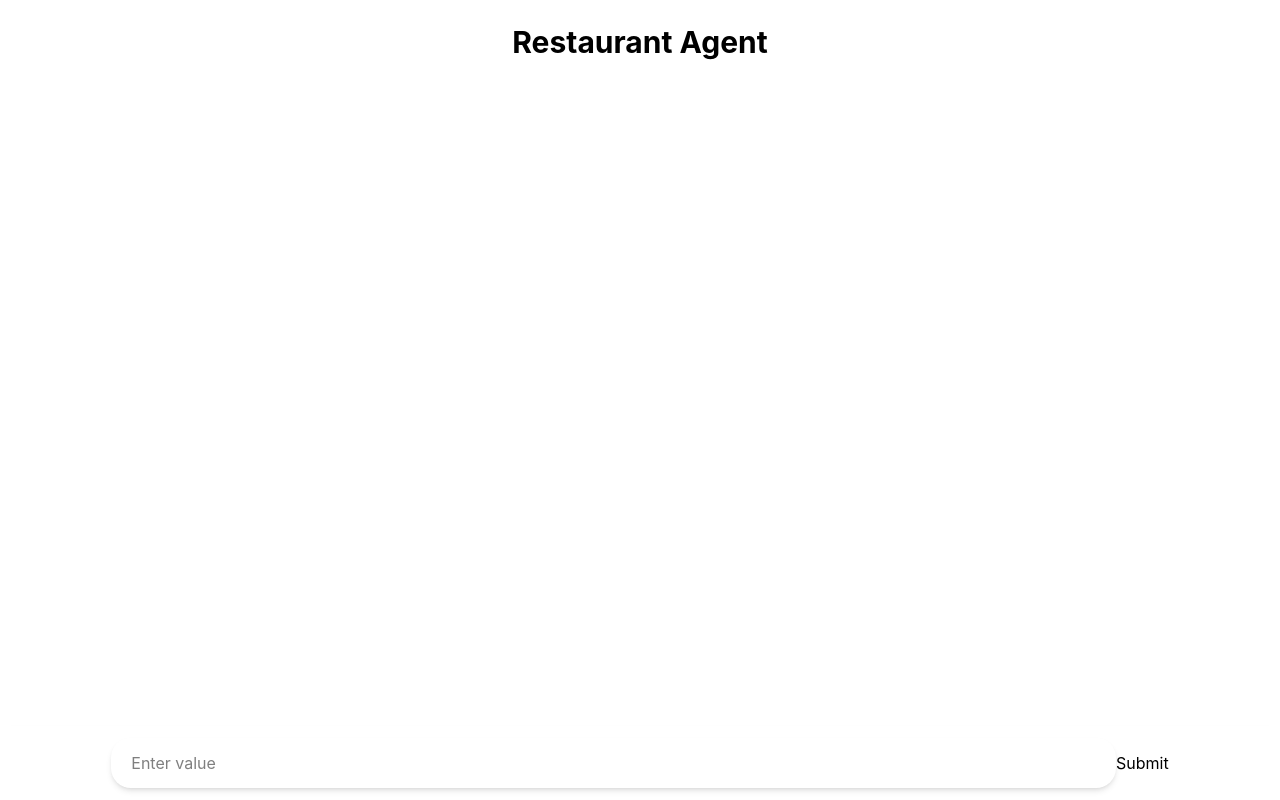
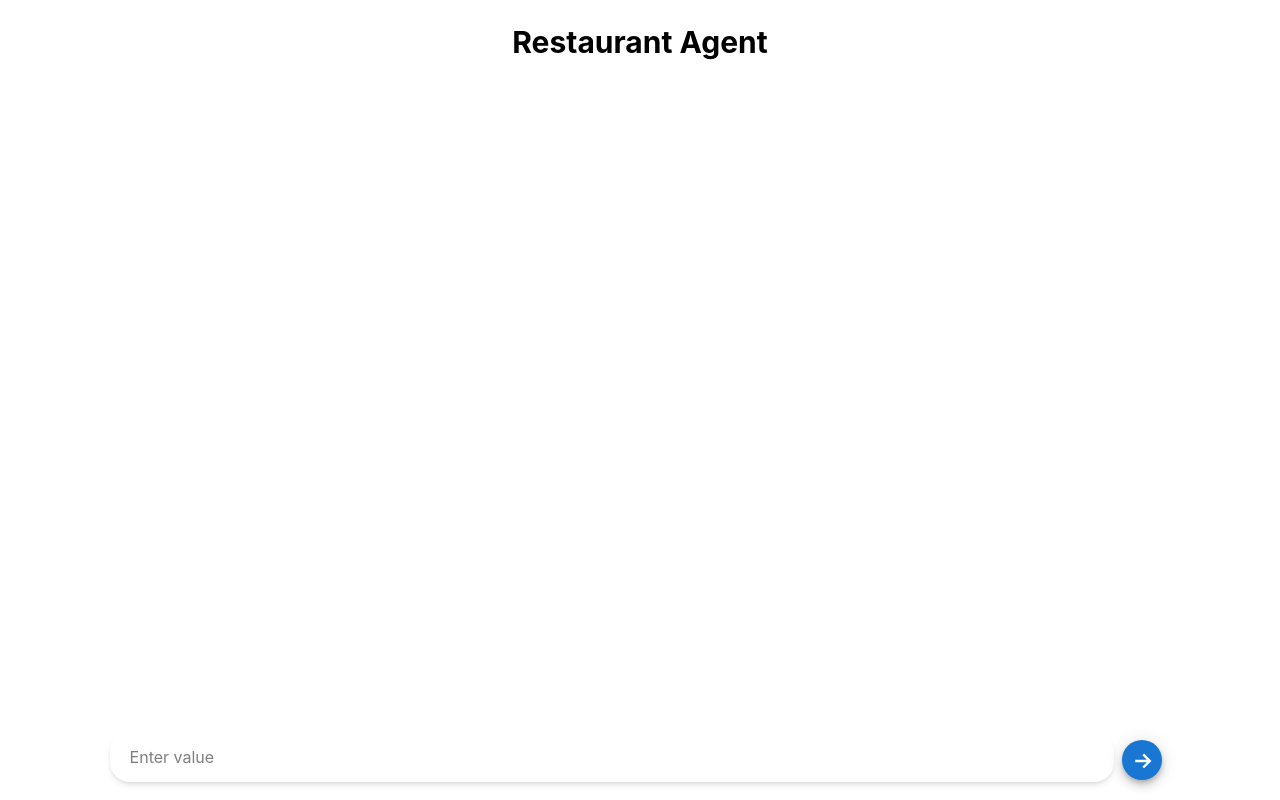
Before and after one commit to zeeshan3106/ai-powered-clinical-decision-support-frontend, a React (Vite) app in the folder chat-frontend/: page / in a window 1280 px wide. Built offline with nearby package versions, Linux system fonts and the light colour scheme.

Commit message:
search-bar

```diff
--- a/chat-frontend/package.json
+++ b/chat-frontend/package.json
@@ -16,6 +16,7 @@
     "@tailwindcss/vite": "^4.3.3",
     "react": "^19.3.1",
     "react-dom": "^19.3.1",
+    "react-hot-toast": "^2.6.1",
     "react-icons": "^5.7.0",
     "tailwindcss": "^4.3.3"
   },
--- a/chat-frontend/src/App.jsx
+++ b/chat-frontend/src/App.jsx
@@ -1,12 +1,28 @@
 import React, { useState,useEffect, useRef  } from 'react'
 import './App.css'
-import Button from '@mui/material/Button';
-
+import Box from '@mui/material/Box';
+import Fab from '@mui/material/Fab';
+import CheckIcon from '@mui/icons-material/Check';
+import CircularProgress from '@mui/material/CircularProgress';
+import { green } from '@mui/material/colors';
+import SaveIcon from '@mui/icons-material/Save';
 import { GrFormNextLink } from "react-icons/gr";
+import toast, { Toaster } from 'react-hot-toast';
 
 function App() {
 
 
+const [loading, setLoading] = React.useState(false);
+  const [success, setSuccess] = React.useState(false);
+
+  const buttonSx = {
+    ...(success && {
+      bgcolor: green[500],
+      '&:hover': {
+        bgcolor: green[700],
+      },
+    }),
+  };
 
 
 
@@ -102,10 +118,12 @@ const model = async () => {
 
     if (!response.ok) {
       throw new Error('Server request failed')
+       toast.error('Unable to get a response from the server.');
     }
 
     if (!response.body) {
       throw new Error('Streaming response is unavailable')
+       toast.error('Unable to get a response from the server.');
     }
 
     const reader = response.body.getReader()
@@ -203,17 +221,61 @@ const ClickButn = () => {
       value ={res}
      onChange={OnChangeSearch}
        onKeyDown={(e) => {
-    if (e.key === 'Enter' && !e.shiftKey) {
+    if (e.key === 'Enter' && !e.shiftKey ) {
       e.preventDefault()
-      model()
+      if (e.target.value.trim() !== "") {
+      model();
+    } else {
+      toast.error("Enter a value");
     }
+    }
+
   }}
 
 
      ></input>
-  <button className="submit" onClick={model}>
-      Submit
-  </button>
+    <button className='' onClick={model}>
+
+        <Box sx={{ display: 'flex', alignItems: 'center' }} >
+      <Box sx={{ m: 1, position: 'relative' }}>
+        <Fab
+          aria-label="save"
+          color="primary"
+          sx={{
+          ...buttonSx,
+          width: 40,
+          height: 40,
+          minHeight: 40,
+        }}
+
+        >
+          {success ? <CheckIcon /> : <GrFormNextLink className='text-[29px]'/>}
+        </Fab>
+
+
+        {loading && (
+          <CircularProgress
+            aria-label="Loading…"
+            size={48}
+            sx={{
+            color: green[500],
+            position: 'absolute',
+            top: -4,
+            left: -4,
+            zIndex: 1,
+          }}
+          />
+        )}
+
+
+
+      </Box>
+
+    </Box>
+
+        </button>
+
+  <Toaster />
 </div>
 
 
```
Also changed, not shown: 1 other file (tests, documents, lock files or other folders).
